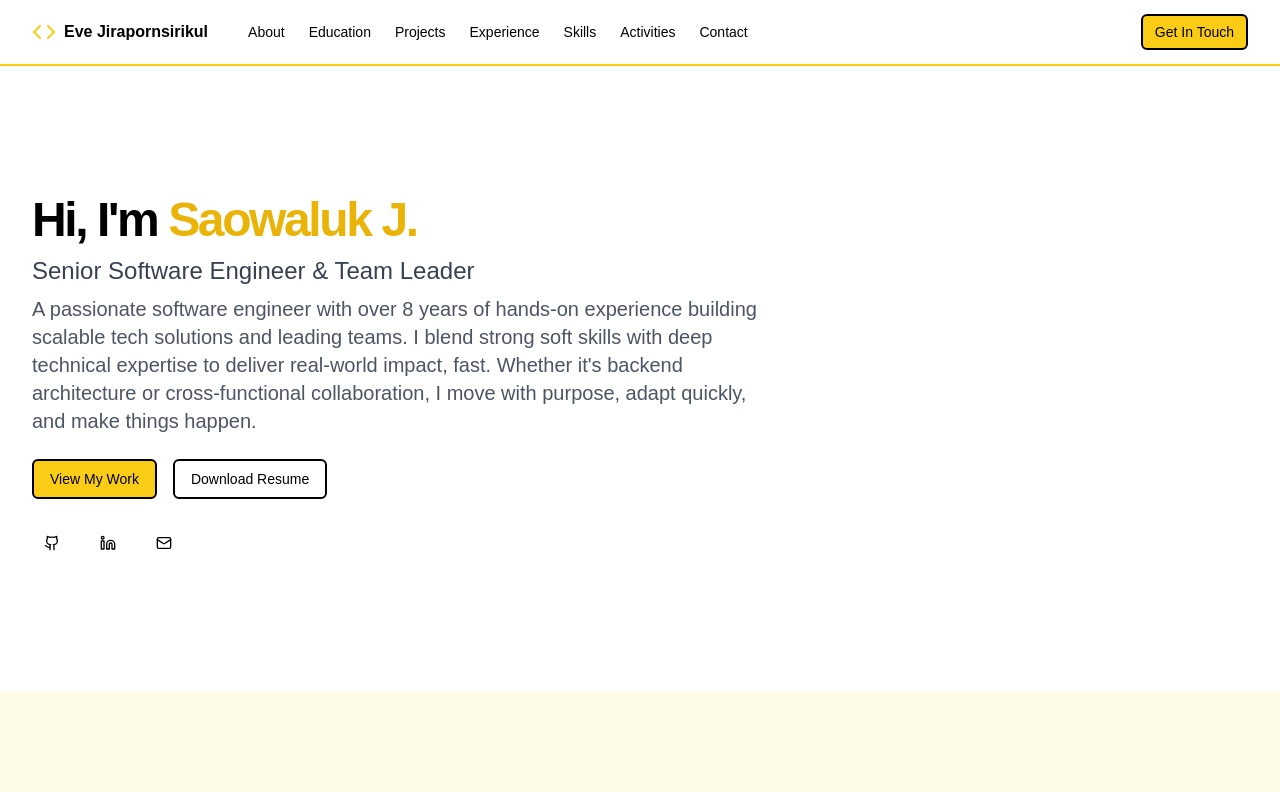
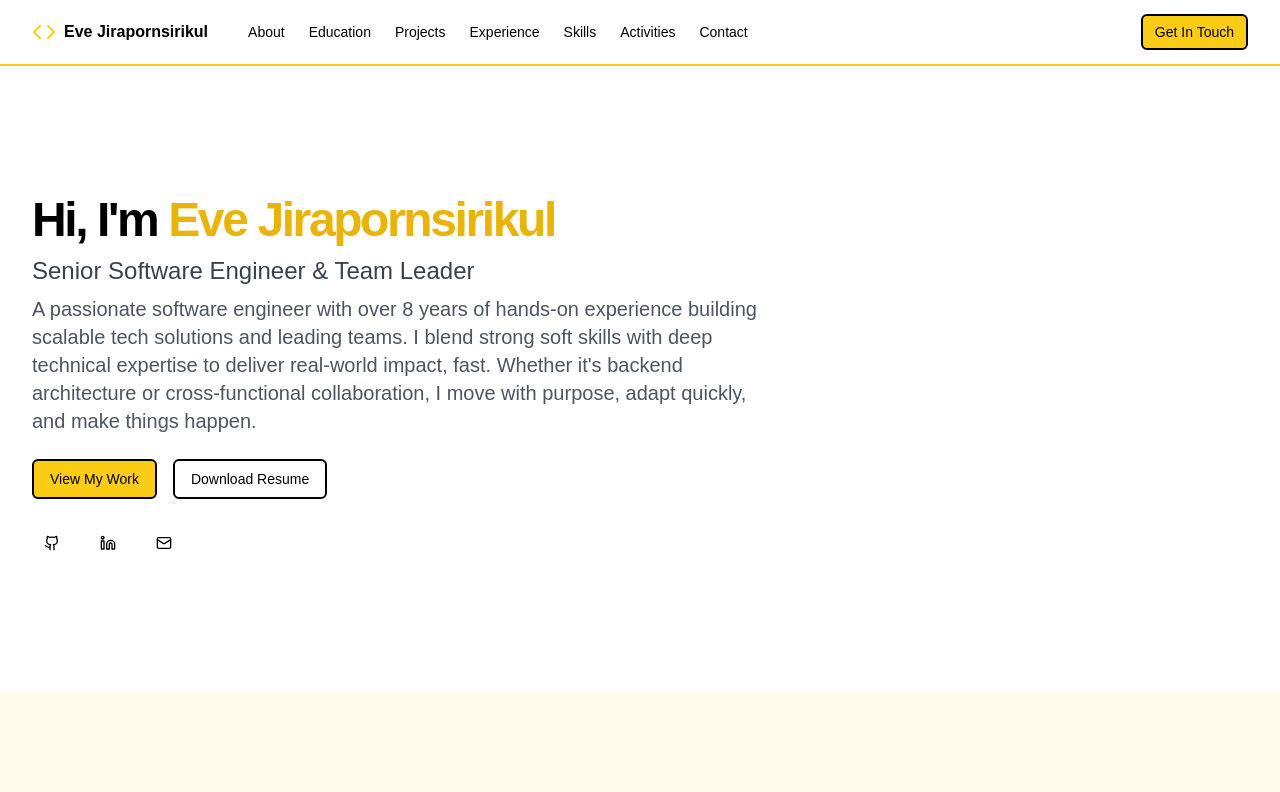
Before and after one commit to ifferrie/ifferrie.github.io, a Next.js app: page / in a window 1280 px wide. Shown: the top 792 px of the page. Built offline with nearby package versions, Linux system fonts and the light colour scheme.

Commit message:
Update page

```diff
--- a/app/page.tsx
+++ b/app/page.tsx
@@ -66,7 +66,7 @@ export default function Portfolio() {
         <section className="container space-y-6 pb-8 pt-6 md:pb-12 md:pt-10 lg:py-32">
           <div className="flex max-w-[980px] flex-col items-start gap-2">
             <h1 className="text-3xl font-bold leading-tight tracking-tighter md:text-4xl lg:text-5xl lg:leading-[1.1] text-black">
-              Hi, I'm <span className="text-yellow-500">Saowaluk J.</span>
+              Hi, I'm <span className="text-yellow-500">Eve Jirapornsirikul</span>
             </h1>
             <h2 className="text-xl text-gray-700 md:text-2xl">Senior Software Engineer & Team Leader</h2>
             <p className="max-w-[750px] text-lg text-gray-600 sm:text-xl">
```
